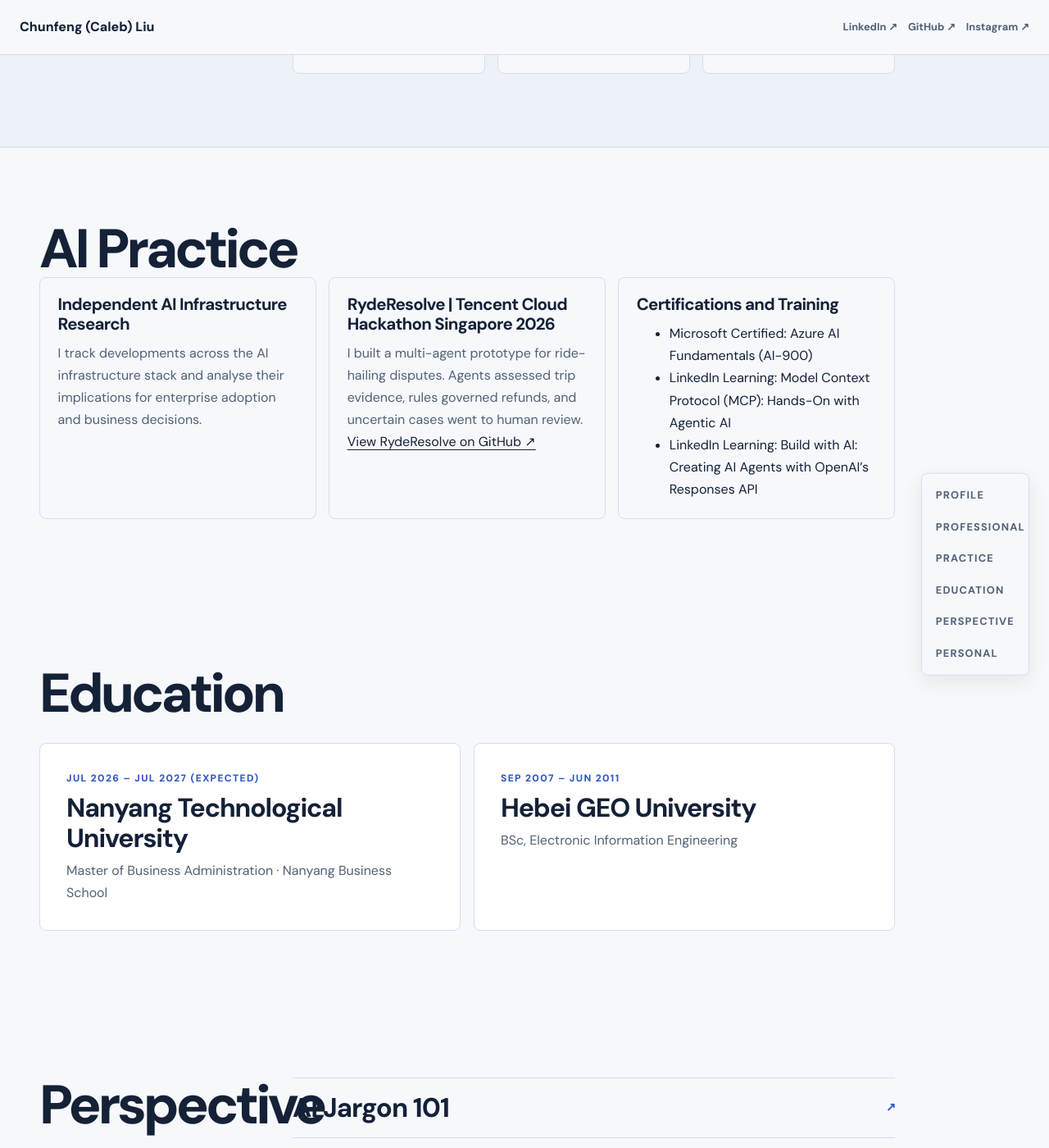
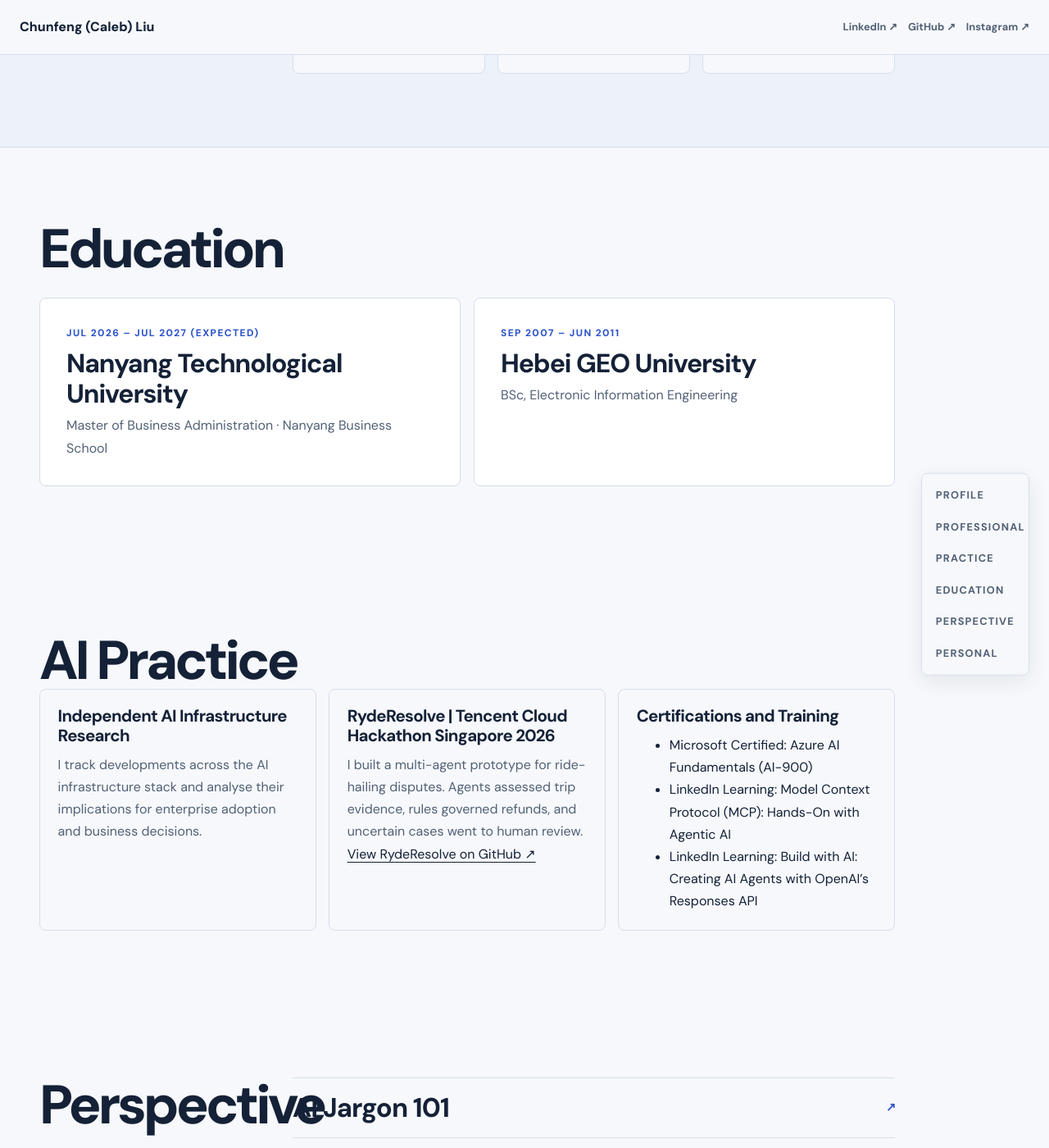
Before and after one commit to sprindy/chunfeng_liu.github.io, a Jekyll site: the page built from index.html, in a window 1280 px wide and 1400 px high, scrolled down 2240 px. Shown: the whole window at 82% size. Built offline with Jekyll 4.4.1, drawn with Linux system fonts in a browser that asks for light colours; some web fonts are replaced.

Commit message:
Place Education immediately after Skills

```diff
--- a/index.html
+++ b/index.html
@@ -97,6 +97,14 @@ layout: default
   </div>
 </div></section>
 
+<section class="wrap section" id="education">
+  <h2>Education</h2>
+  <div class="work-list">
+    <article><p class="eyebrow">Jul 2026 – Jul 2027 (expected)</p><h3>Nanyang Technological University</h3><p class="role">Master of Business Administration · Nanyang Business School</p></article>
+    <article><p class="eyebrow">Sep 2007 – Jun 2011</p><h3>Hebei GEO University</h3><p class="role">BSc, Electronic Information Engineering</p></article>
+  </div>
+</section>
+
 <section class="wrap section" id="practice">
   <h2>AI Practice</h2>
   <div class="skills-grid">
@@ -117,14 +125,6 @@ layout: default
         <li>LinkedIn Learning: Build with AI: Creating AI Agents with OpenAI’s Responses API</li>
       </ul>
     </article>
-  </div>
-</section>
-
-<section class="wrap section" id="education">
-  <h2>Education</h2>
-  <div class="work-list">
-    <article><p class="eyebrow">Jul 2026 – Jul 2027 (expected)</p><h3>Nanyang Technological University</h3><p class="role">Master of Business Administration · Nanyang Business School</p></article>
-    <article><p class="eyebrow">Sep 2007 – Jun 2011</p><h3>Hebei GEO University</h3><p class="role">BSc, Electronic Information Engineering</p></article>
   </div>
 </section>
 
```
